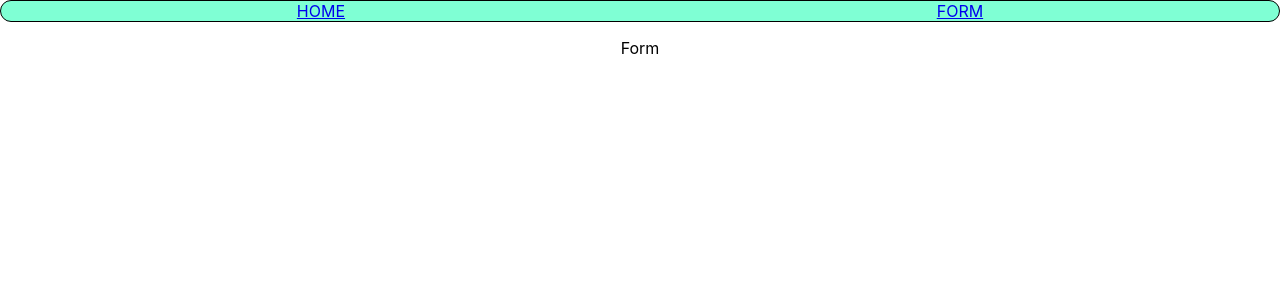
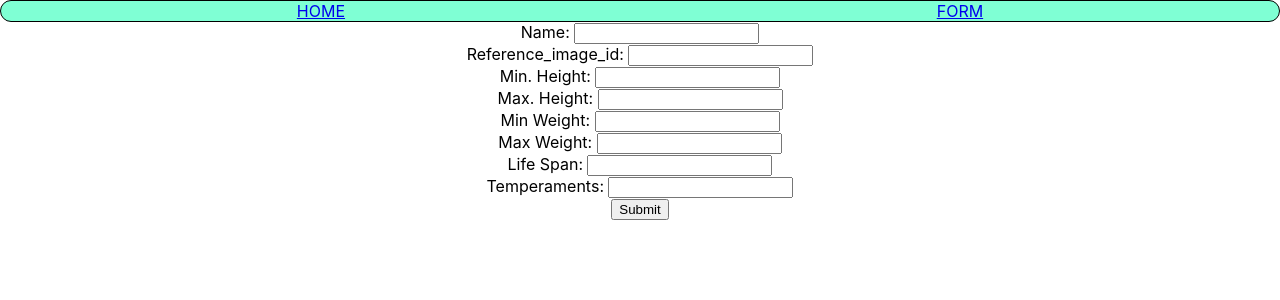
Before and after one commit to AndresVargasDev/PI-Dogs, a React (Create React App) app in the folder client/: page /create in a window 1280 px wide. Shown: the top 300 px of the page. Built offline with nearby package versions, Linux system fonts and the light colour scheme.

Commit message:
Formulario con errores

```diff
--- a/client/src/views/Form/Form.jsx
+++ b/client/src/views/Form/Form.jsx
@@ -1,8 +1,88 @@
+import { useState } from 'react';
+import axios from 'axios'
+
 const Form = () => {
+    const [form, setForm] = useState({
+        name: "",
+        reference_image_id: "",
+        minHeight: "",
+        maxHeight: "",
+        minWeight: "",
+        maxWeight: "",
+        life_span: "",
+        temperaments: ""
+    });
+
+    const [errors, setErrors] = useState({
+        name: "",
+        reference_image_id: "",
+        minHeight: "",
+        maxHeight: "",
+        minWeight: "",
+        maxWeight: "",
+        life_span: "",
+        temperaments: ""
+    })
+
+    const changeHandler = (event) => {
+        const property = event.target.name;
+        const value = event.target.value;
+        setForm({...form, [property]:value})
+        validate({...form, [property]:value})
+    }
+
+    const validate = (form ) => {
+        if(form.name===""){
+            setErrors({...errors,name:"Nombre vacio"});
+        }
+        else{
+            setErrors({...errors,name:""})
+        }
+    }
+    const submitHandler = (event) =>{
+        event.preventDefault();
+        axios.post("http://localhost:3001/dogs",form)
+        .then(res=>alert(res))
+        .catch(error=>alert(error));
+    }
+
     return (
-        <div>
-            <p>Form</p>
-        </div>
+        <form onSubmit={submitHandler}>
+            <div>
+                <label>Name: </label>
+                <input type="text" value={form.name} name="name" onChange={changeHandler} />
+                {errors.name && <span>{errors.name}</span>}
+            </div>
+            <div>
+                <label>Reference_image_id: </label>
+                <input type="text" value={form.reference_image_id} name="reference_image_id" onChange={changeHandler}/>
+            </div>
+            <div>
+                <label>Min. Height: </label>
+                <input type="text" value={form.minHeight} name="minHeight" onChange={changeHandler}/>
+            </div>
+            <div>
+                <label>Max. Height: </label>
+                <input type="text" value={form.maxHeight} name="maxHeight" onChange={changeHandler}/>
+            </div>
+            <div>
+                <label>Min Weight: </label>
+                <input type="text" value={form.minWeight} name="minWeight" onChange={changeHandler}/>
+            </div>
+            <div>
+                <label>Max Weight: </label>
+                <input type="text" value={form.maxWeight} name="maxWeight" onChange={changeHandler}/>
+            </div>
+            <div>
+                <label>Life Span: </label>
+                <input type="text" value={form.life_span} name="life_span" onChange={changeHandler}/>
+            </div>
+            <div>
+                <label>Temperaments: </label>
+                <input type="text" value={form.temperaments} name="temperaments" onChange={changeHandler}/>
+            </div>
+            <button type="submit">Submit</button>
+        </form>
     )
 }
 
```
